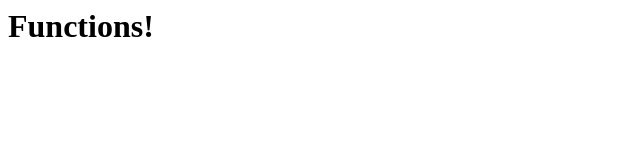
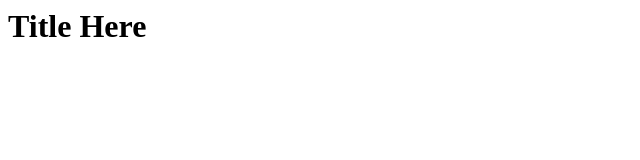
Before and after one commit to estabravo/Template, a plain HTML site: page index.html in a window 1280 px wide. Shown: the full height of the page, 0-640 px from the left. Drawn offline with Linux system fonts and the light colour scheme.

Commit message:
Updated h1 to generic title

```diff
--- a/index.html
+++ b/index.html
@@ -8,7 +8,7 @@
 
 </head>
 <body>
-    <h1>Functions!</h1>
+    <h1>Title Here</h1>
 
 </body>
 </html>
```
